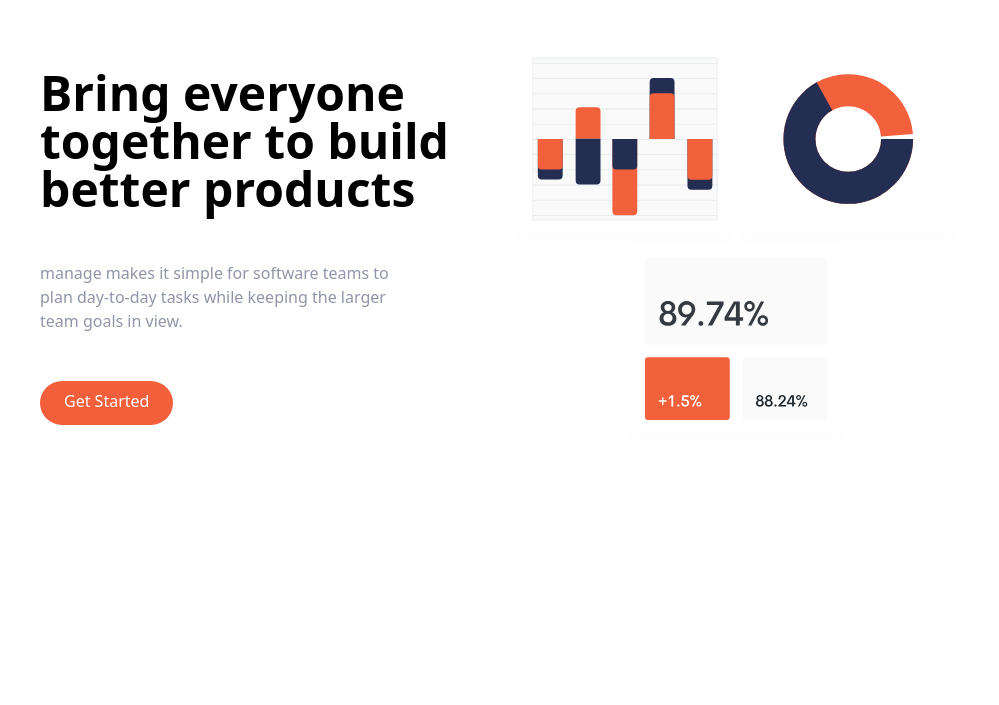
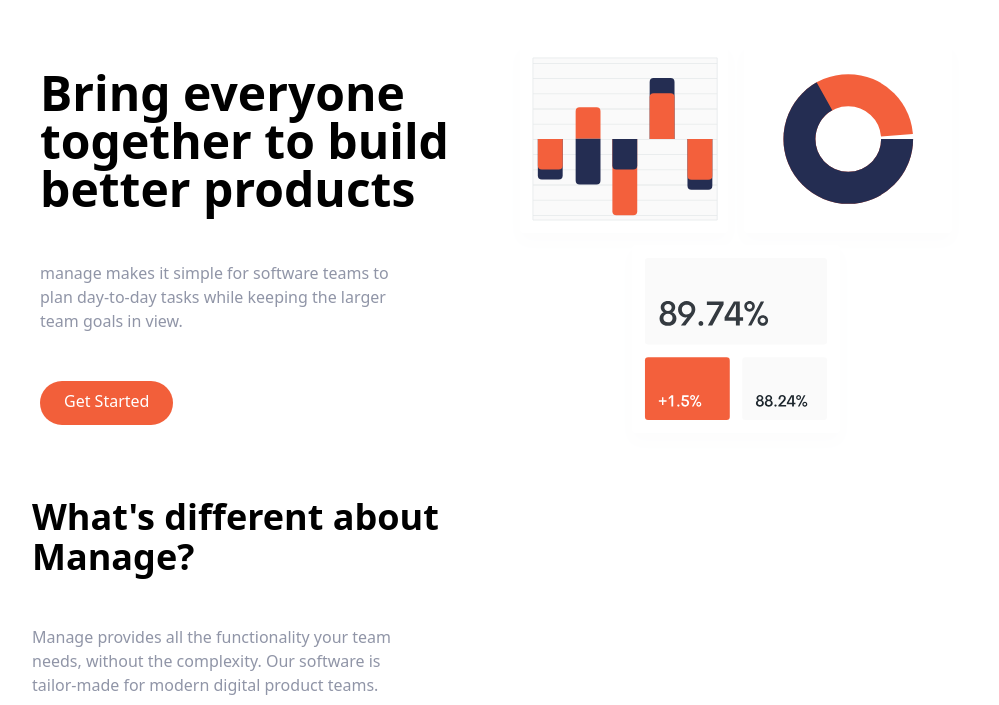
Before and after one commit to gulshan25/tailwind_manage_landing_page, a website: page index.html in a window 1280 px wide. Shown: the part 95-800 px from the top of the page, without its empty margins (136-1135 px from the left). Drawn offline with Linux system fonts and the light colour scheme.

Commit message:
tailwind manage landing page

```diff
--- a/index.html
+++ b/index.html
@@ -57,5 +57,33 @@
         </div>
       </div>
     </section>
+    <!-- Features Section -->
+    <section id="features">
+      <!-- flex container -->
+      <div
+        class="container flex flex-col px-4 mx-auto mt-10 space-y-12 md:spave-y-0 md:flex-row"
+      >
+        <!-- what's different -->
+        <div class="flex flex-col space-y-12 md:w-1/2">
+          <h2 class="max-w-md text-4xl font-bold text-center md:text-left">
+            What's different about Manage?
+          </h2>
+          <p class="max-w-sm text-center text-darkGrayishBlue md:text-left">
+            Manage provides all the functionality your team needs, without the
+            complexity. Our software is tailor-made for modern digital product
+            teams.
+          </p>
+        </div>
+        <!-- numbered list -->
+        <div class="flex flex-col space-y-8 md:w-1/2">
+          <!-- list item 1 -->
+          <div
+            class="flex flex-col space-y-3 md:space-y-0 md:space-x-6 md:flex-row"
+          >
+            <!-- Heading -->
+          </div>
+        </div>
+      </div>
+    </section>
   </body>
 </html>
```
Also changed, not shown: css/main.css.
